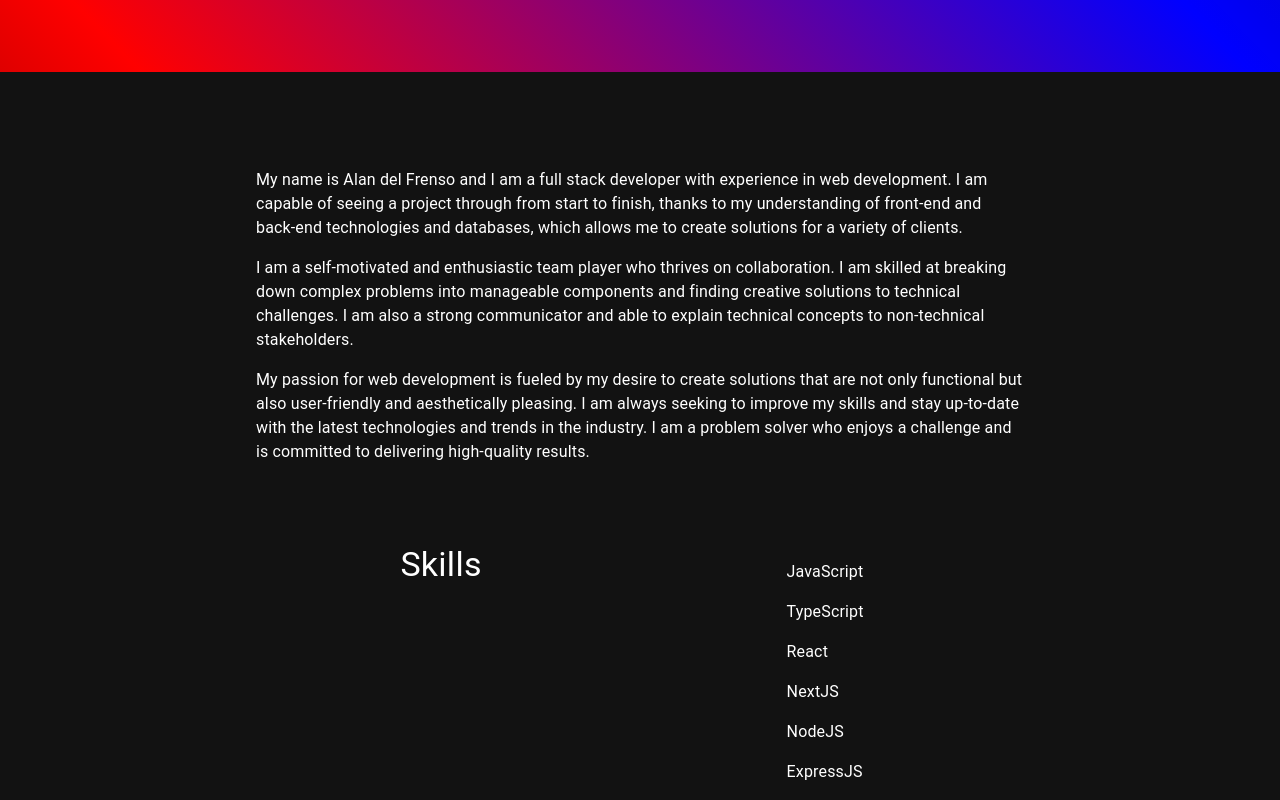
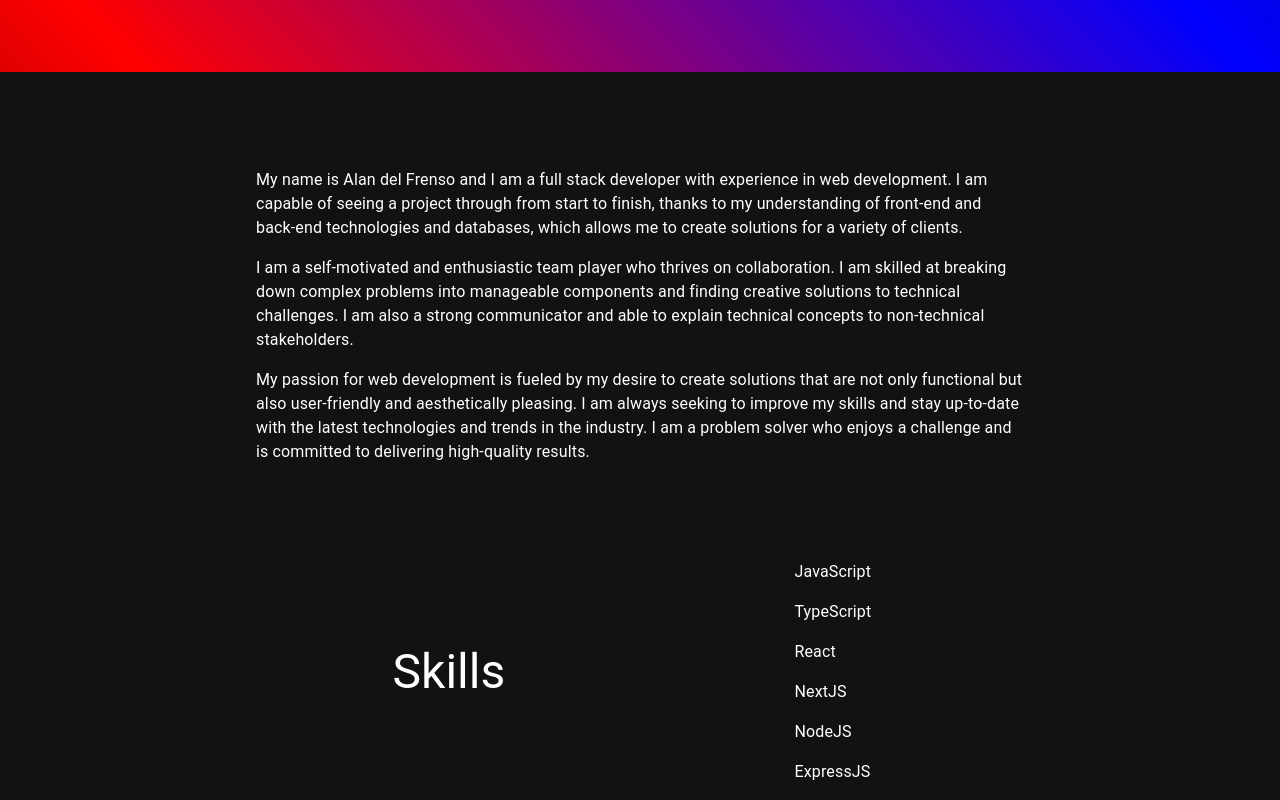
Before and after one commit to AlandelFresno/portfolio, a Next.js app: page / in a window 1280 px wide. Shown: the part 728-1528 px from the top of the page. Built offline with nearby package versions, Linux system fonts and the light colour scheme.

Commit message:
Styles changes

```diff
--- a/src/components/Bio.tsx
+++ b/src/components/Bio.tsx
@@ -8,7 +8,6 @@ const Bio = () => {
       flexDirection="column"
       justifyContent="center"
       marginTop="6rem"
-      marginBottom="2rem"
     >
       <Box maxWidth="60%" alignSelf="center">
         <Typography>
--- a/src/components/Skills.tsx
+++ b/src/components/Skills.tsx
@@ -8,7 +8,6 @@ const Skills = () => {
       flexDirection="column"
       justifyContent="center"
       marginTop="5rem"
-      marginBottom="2rem"
     >
       <Box
         display="flex"
@@ -16,8 +15,8 @@ const Skills = () => {
         width="60%"
         alignSelf="center"
       >
-        <Box>
-          <Typography variant="h4">Skills</Typography>
+        <Box display='flex' alignItems='center'>
+          <Typography variant="h3">Skills</Typography>
         </Box>
         <List>
           <ListItem>JavaScript</ListItem>
```
